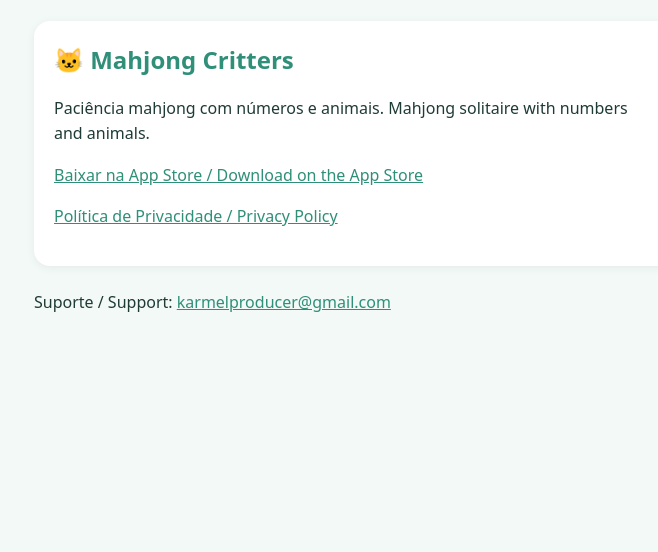
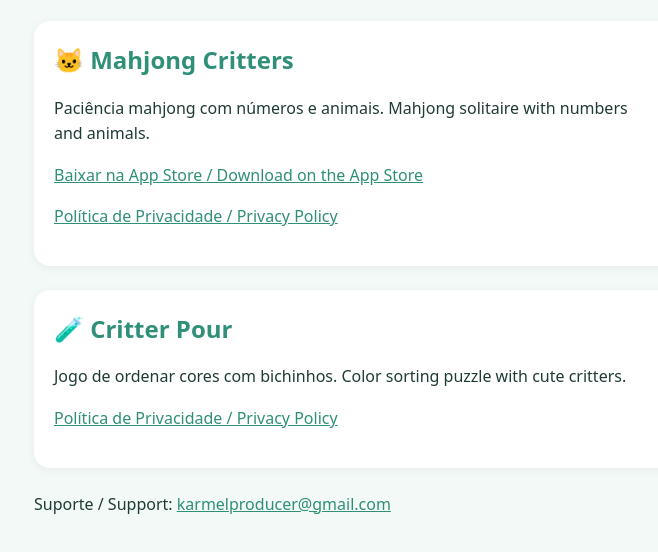
Before and after one commit to karmelproducer/karmelproducer.github.io, a plain HTML site: page index.html in a window 1280 px wide. Shown: the part 124-676 px from the top of the page, without its empty margins (286-944 px from the left). Drawn offline with Linux system fonts and the light colour scheme.

Commit message:
Update index.html

```diff
--- a/index.html
+++ b/index.html
@@ -26,6 +26,12 @@ a{color:#2f8f78}
 <p><a href="mahjong-critters/privacidade.html">Política de Privacidade / Privacy Policy</a></p>
 </div>
 
+<div class="card">
+<h2>🧪 Critter Pour</h2>
+<p>Jogo de ordenar cores com bichinhos. Color sorting puzzle with cute critters.</p>
+<p><a href="critter-pour/privacidade.html">Política de Privacidade / Privacy Policy</a></p>
+</div>
+
 <p>Suporte / Support: <a href="mailto:karmelproducer@gmail.com">karmelproducer@gmail.com</a></p>
 </main>
 </body>
```
